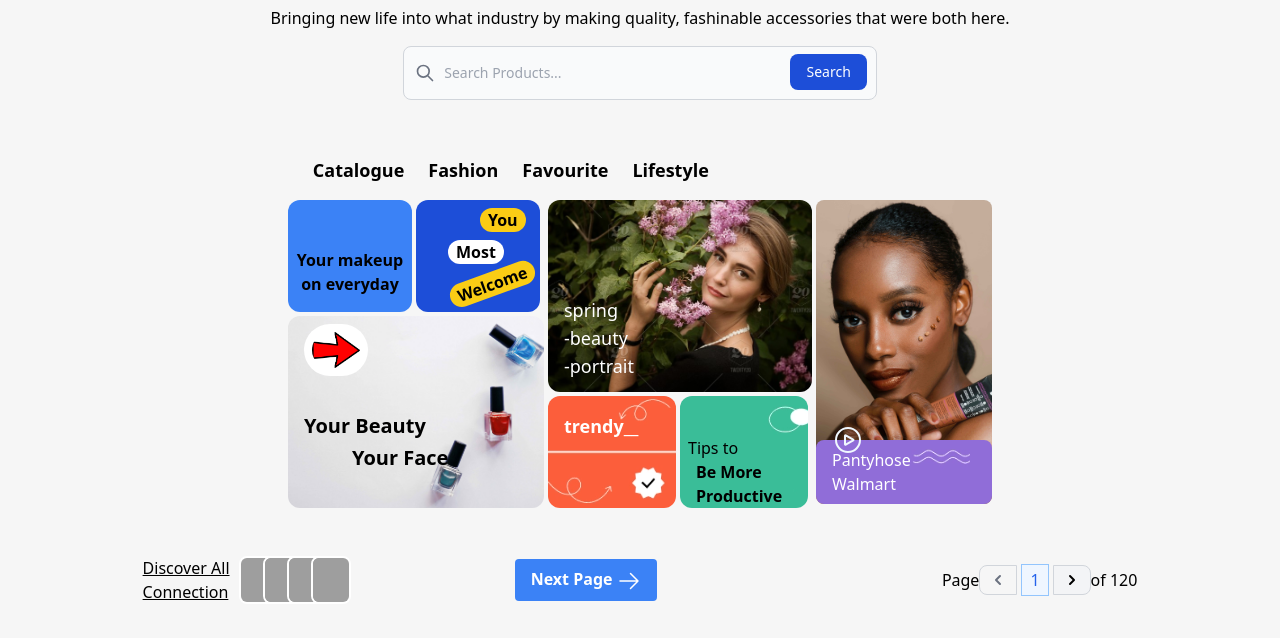
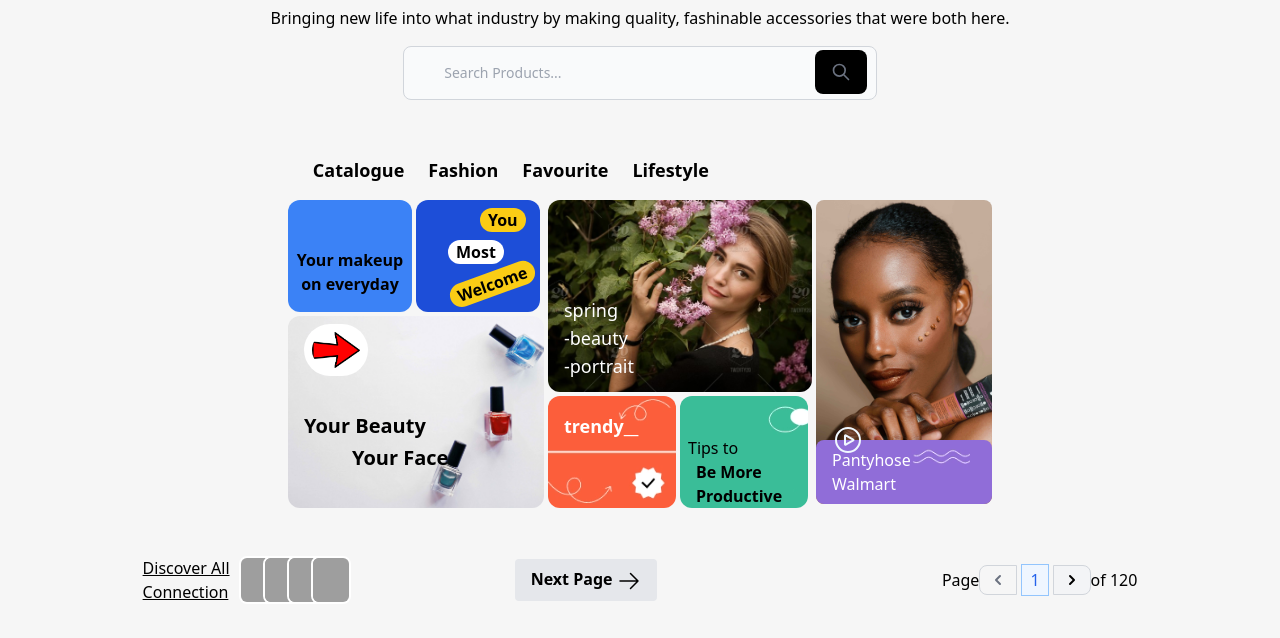
Before and after one commit to Denish1312/project-2, a website built with Vite: page index.html in a window 1280 px wide. Shown: the part 162-800 px from the top of the page. Built offline with nearby package versions, Linux system fonts and the light colour scheme; grey boxes are pictures that could not be loaded.

Commit message:
third commit

```diff
--- a/index.html
+++ b/index.html
@@ -73,10 +73,12 @@
     <label for="default-search" class="mb-2 text-sm font-medium text-gray-900 sr-only dark:text-white">Search</label>
     <div class="relative">
         <div class="absolute inset-y-0 left-0 flex items-center pl-3 pointer-events-none">
-            <svg aria-hidden="true" class="w-5 h-5 text-gray-500 dark:text-gray-400" fill="none" stroke="currentColor" viewBox="0 0 24 24" xmlns="http://www.w3.org/2000/svg"><path stroke-linecap="round" stroke-linejoin="round" stroke-width="2" d="M21 21l-6-6m2-5a7 7 0 11-14 0 7 7 0 0114 0z"></path></svg>
+
         </div>
         <input type="search" id="default-search"  class="block w-full p-4 pl-10 text-sm text-gray-900 border border-gray-300 rounded-lg bg-gray-50 focus:ring-blue-500 focus:border-blue-500 dark:bg-gray-700 dark:border-gray-600 dark:placeholder-gray-400 dark:text-white dark:focus:ring-blue-500 dark:focus:border-blue-500" placeholder="Search Products..." required>
-        <button type="submit" class="text-white absolute right-2.5 bottom-2.5 bg-blue-700 hover:bg-blue-800 focus:ring-4 focus:outline-none focus:ring-blue-300 font-medium rounded-lg text-sm px-4 py-2 dark:bg-blue-600 dark:hover:bg-blue-700 dark:focus:ring-blue-800">Search</button>
+        <!-- <button type="submit" class="text-white absolute right-2.5 bottom-2.5 bg-blue-700 hover:bg-blue-800 focus:ring-4 focus:outline-none focus:ring-blue-300 font-medium rounded-lg text-sm px-4 py-2 dark:bg-blue-600 dark:hover:bg-blue-700 dark:focus:ring-blue-800">Search</button> -->
+        <button class="text-white absolute right-2.5 bottom-[6px] bg-black hover:bg-blue-800 focus:ring-4 focus:outline-none focus:ring-blue-300 font-extrabold rounded-lg text-sm px-4 py-3 dark:bg-blue-600 dark:hover:bg-blue-700 dark:focus:ring-blue-800">
+        <svg aria-hidden="true" class="w-5 h-5 text-gray-500 font-extrabold" fill="none" stroke="currentColor" viewBox="0 0 24 24" xmlns="http://www.w3.org/2000/svg"><path stroke-linecap="round" stroke-linejoin="round" stroke-width="2" d="M21 21l-6-6m2-5a7 7 0 11-14 0 7 7 0 0114 0z"></path></svg></button>
     </div>
 </form>
 
@@ -183,7 +185,7 @@
                 </div>
             </div>
             <div class="center-footer text-center">
-                <button class="bg-blue-500 hover:bg-blue-700 text-white font-bold py-2 px-4 rounded">
+                <button class="bg-gray-200 text-black hover:bg-blue-700 font-bold py-2 px-4 rounded">
                     Next Page <span><svg xmlns="http://www.w3.org/2000/svg" fill="none" viewBox="0 0 24 24" stroke-width="1.5" stroke="currentColor" class="w-6 h-6 inline">
                         <path stroke-linecap="round" stroke-linejoin="round" d="M13.5 4.5L21 12m0 0l-7.5 7.5M21 12H3" />
                       </svg>
```
